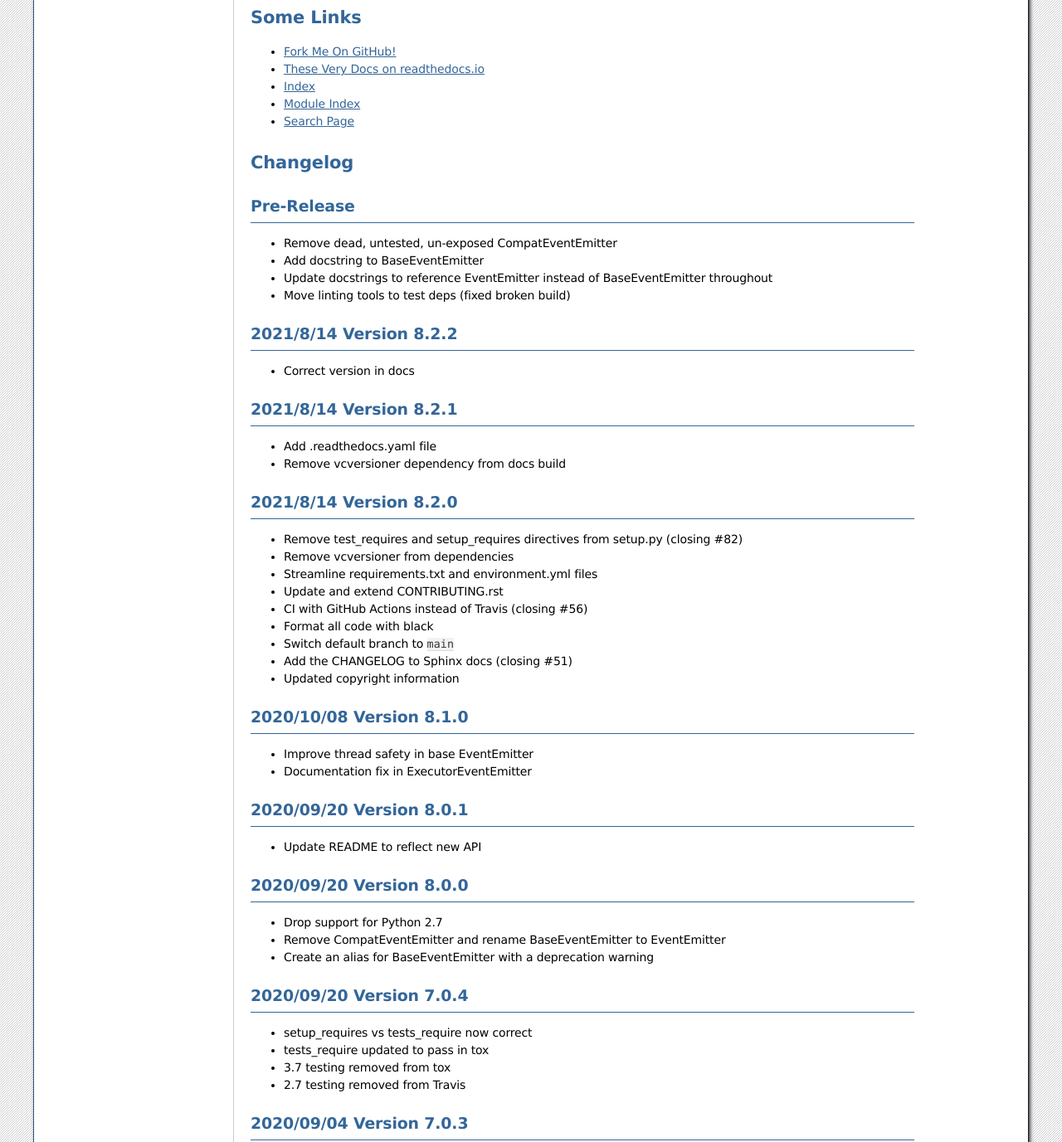
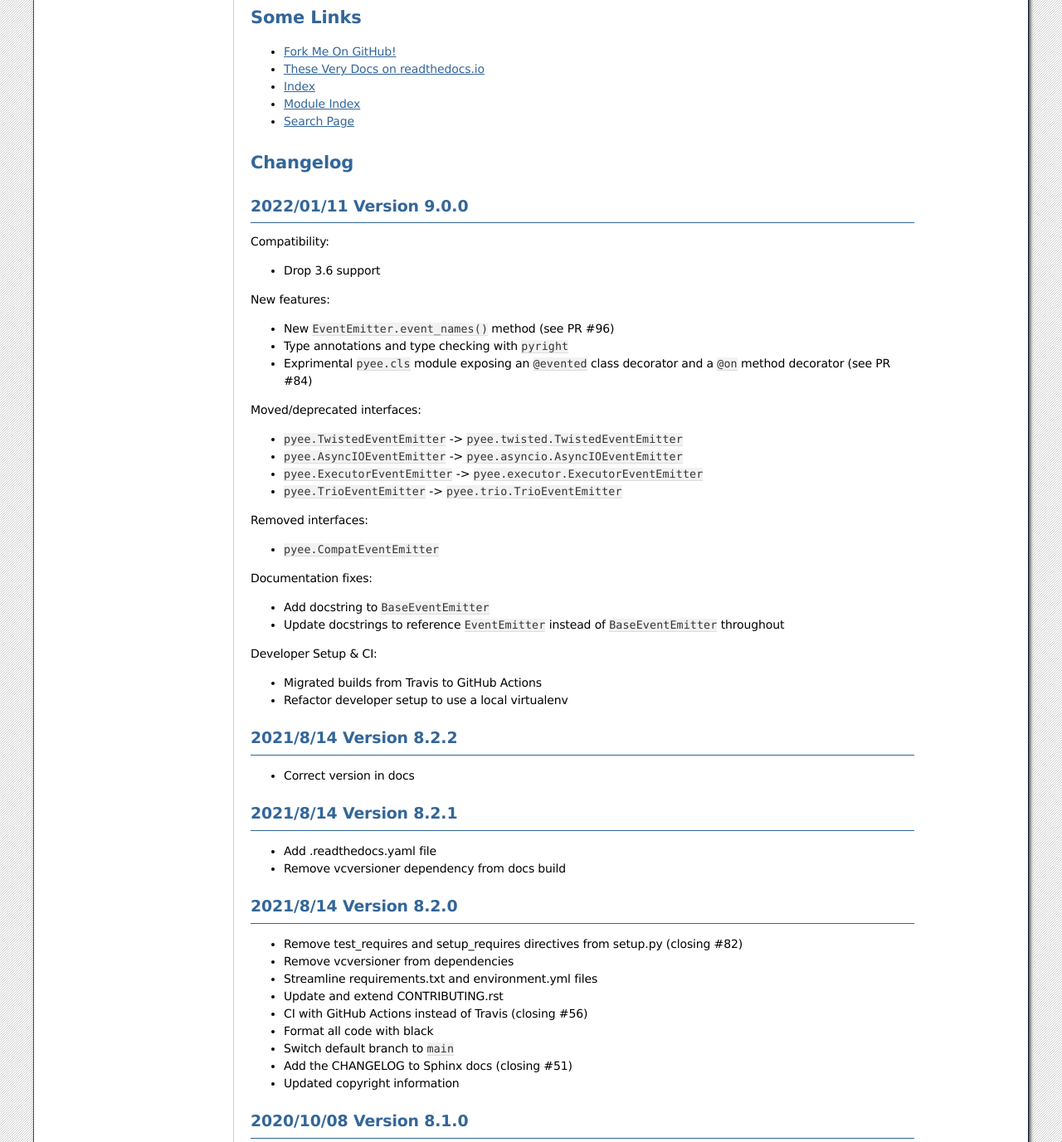
Before and after one commit to jfhbrook/pyee, a Sphinx documentation site: the page built from docs/index.rst, in a window 1280 px wide and 1400 px high, scrolled down 1404 px, cut to the strip 23-1400 px from the top of the window. Shown: the whole strip at 83% size. Built offline with Sphinx 7.4.7, drawn with Linux system fonts in a browser that asks for light colours; some of the changed text lies outside the part shown.

Commit message:
v9.0.0 (#100)
* Update CHANGELOG.rst for 9.0.0 release

* Fix CHANGELOG formatting, oops

* Update sphinx index

* CHANGELOG rst formatting tweaks

* Update contributors

* Fix docstring

* update version in setup.py

* Add new event_names method to changelog

* update version in docs

* Update docs for add_listener

* Roll back PyeeError change

* Fix uplift docs

* Fix formatting

```diff
--- a/CHANGELOG.rst
+++ b/CHANGELOG.rst
@@ -1,11 +1,38 @@
-Pre-Release
+2022/01/11 Version 9.0.0
 -----------
 
-- Remove dead, untested, un-exposed CompatEventEmitter
-- Add docstring to BaseEventEmitter
-- Update docstrings to reference EventEmitter instead of BaseEventEmitter
+Compatibility:
+
+- Drop 3.6 support
+
+New features:
+
+- New ``EventEmitter.event_names()`` method (see PR #96)
+- Type annotations and type checking with ``pyright``
+- Exprimental ``pyee.cls`` module exposing an ``@evented`` class decorator
+  and a ``@on`` method decorator (see PR #84)
+
+Moved/deprecated interfaces:
+
+- ``pyee.TwistedEventEmitter`` -> ``pyee.twisted.TwistedEventEmitter``
+- ``pyee.AsyncIOEventEmitter`` -> ``pyee.asyncio.AsyncIOEventEmitter``
+- ``pyee.ExecutorEventEmitter`` -> ``pyee.executor.ExecutorEventEmitter``
+- ``pyee.TrioEventEmitter`` -> ``pyee.trio.TrioEventEmitter``
+
+Removed interfaces:
+
+- ``pyee.CompatEventEmitter``
+
+Documentation fixes:
+
+- Add docstring to ``BaseEventEmitter``
+- Update docstrings to reference ``EventEmitter`` instead of ``BaseEventEmitter``
   throughout
-- Move linting tools to test deps (fixed broken build)
+
+Developer Setup & CI:
+
+- Migrated builds from Travis to GitHub Actions
+- Refactor developer setup to use a local virtualenv
 
 2021/8/14 Version 8.2.2
 -----------------------
--- a/CONTRIBUTORS.rst
+++ b/CONTRIBUTORS.rst
@@ -12,3 +12,4 @@ Listed in no particular order:
 - Fabian Affolter @fabaff <mail@fabian-affolter.ch>
 - Anton Bolshakov @blshkv
 - Åke Forslund @forslund <ake.forslund@gmail.com>
+- Ivan Gretchka @leirons
--- a/docs/conf.py
+++ b/docs/conf.py
@@ -62,7 +62,7 @@ author = "Josh Holbrook"
 # built documents.
 #
 # The short X.Y version.
-version = "8.2.2"
+version = "9.0.0"
 
 # The full version, including alpha/beta/rc tags.
 release = version
--- a/docs/index.rst
+++ b/docs/index.rst
@@ -21,19 +21,19 @@ API Docs:
 
 .. automodule:: pyee
 
-.. autoclass:: EventEmitter
+.. autoclass:: pyee.EventEmitter
     :members:
 
-.. autoclass:: AsyncIOEventEmitter
+.. autoclass:: pyee.asyncio.AsyncIOEventEmitter
     :members:
 
-.. autoclass:: TwistedEventEmitter
+.. autoclass:: pyee.twisted.TwistedEventEmitter
     :members:
 
-.. autoclass:: ExecutorEventEmitter
+.. autoclass:: pyee.executor.ExecutorEventEmitter
     :members:
 
-.. autoclass:: TrioEventEmitter
+.. autoclass:: pyee.trio.TrioEventEmitter
     :members:
 
 .. autoclass:: BaseEventEmitter
--- a/setup.py
+++ b/setup.py
@@ -11,7 +11,7 @@ with open(README_rst, "r") as f:
 
 setup(
     name="pyee",
-    version="8.2.2",
+    version="9.0.0",
     packages=find_packages(),
     include_package_data=True,
     description="A port of node.js's EventEmitter to python.",
```
Also changed, not shown: 5 other files.
